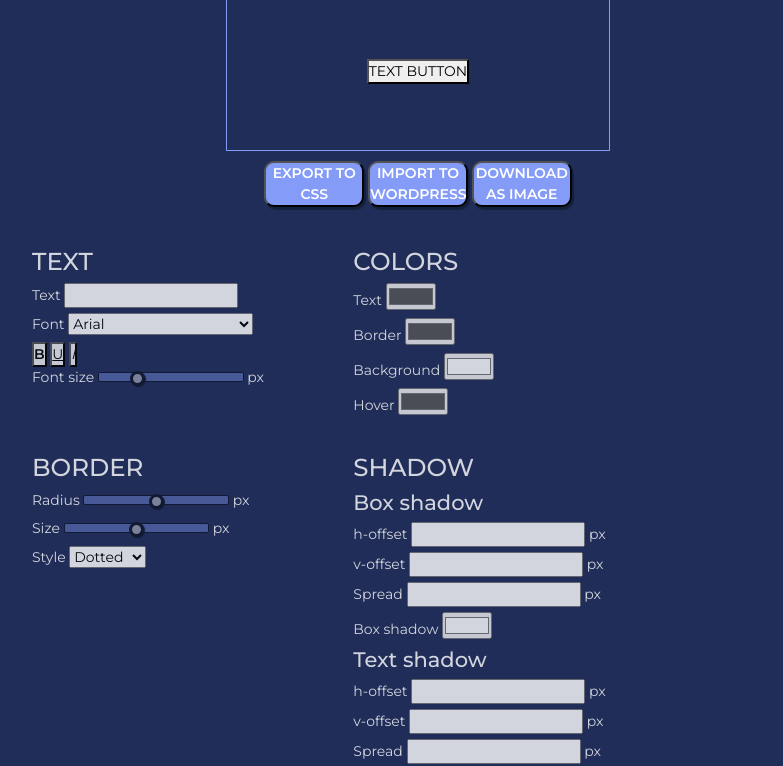
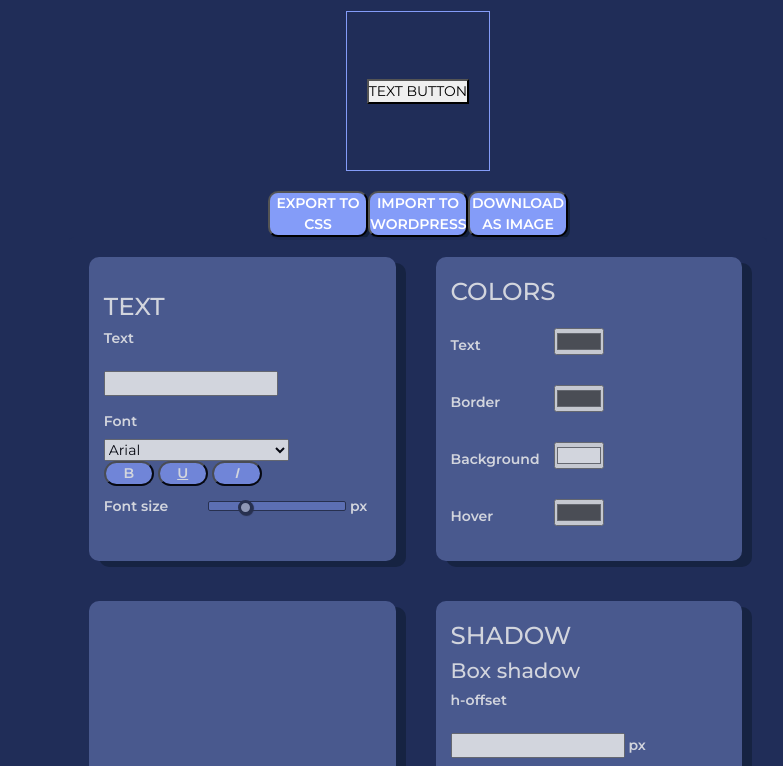
Before and after one commit to anh-vumartell/My-project-1, a plain HTML site: page index.html in a window 1280 px wide. Shown: the part 93-859 px from the top of the page, without its empty margins (222-1005 px from the left). Drawn offline with nearby package versions, Linux system fonts and the light colour scheme; a script that the page names is missing.

Commit message:
change appropriate style

```diff
--- a/style.css
+++ b/style.css
@@ -23,20 +23,28 @@ html{
     flex-direction: column;
     align-items: center;
     justify-content: center;
+    padding-top: 20px;
+    padding-bottom: 20px;
 }
 
 .page-wrapper .preview{
     background-color: #202D58;
     border: 1px solid #849CF8 ;
     height: 20vh;
-    width: 30vw;
     display: flex;
     align-items: center;
     justify-content: center;
+    padding: 20px;
+
 }
 
 .page-wrapper .action{
-    margin-top: 10px;
+    margin-top: 20px;
+    margin-left: 8px;
+    margin-right: 8px;
+    display: flex;
+    justify-items: center;
+
 }
 
 .page-wrapper .action button{
@@ -58,21 +66,18 @@ html{
 }
 
 .customization-grid{
-    width: 65%;
-    display: grid;
-    grid-gap: 30px;
-    grid-template-columns: auto auto;
     background-color: #202D58;
-    padding: 30px;
-    margin: 10px;
     opacity: 0.8;
     border-radius: 5px;
+    padding-left: 15px;
+    padding-right: 20px;
 }
-.control-wrapper{
+.col{
     background-color: #54649C;
     box-shadow: 10px 6px #14213D;
     border-radius: 10px;
     padding: 20px;
+    margin: 20px;
     color: #ffffff;
     font-weight: 800;
     align-items: center;
@@ -81,26 +86,19 @@ html{
 
 
 
-.control-wrapper .col-right{
+/*.control-wrapper .col-right{
     display: grid;
     grid-template-columns: auto auto;
     grid-gap: 10px;
-}
+}*/
 
-.control-wrapper h3{
-    border: solid 2px black;
-    border-radius: 10px;
-    text-align: left;
-    padding-left: 20px;
-    background-color:  #849CF8;
-}
 
-.control-wrapper .font-style{
+.col.font-style{
     display: flex;
     flex-direction: row;
     margin-top: 10px;
 }
-.control-wrapper .font-style button{
+.col .font-style button{
     width: 50px;
     background-color: #849CF8;
     border-radius: 15px;
@@ -108,12 +106,12 @@ html{
     font-weight: 600;
 
 }
-.control-wrapper .control-field{
+.col .control-field{
     width: 100%;
 }
 
 
-.control-wrapper label{
+.col label{
     display: inline-block;
     clear: left;
     width: 100px;
@@ -121,7 +119,7 @@ html{
 
 }
 
-.control-wrapper input{
+.col input{
     display: inline-block;
     margin-top: 15px;
     margin-bottom: 15px;
@@ -235,12 +233,12 @@ html{
         width: 80vw;
     }
 
-    .control-wrapper label{
+    .col label{
         width: 80px;
         display: inline-block;
     }
 
-    .control-wrapper .col-right{
+    .col .col-right{
         display: grid;
         grid-template-columns: auto;
     }
```
